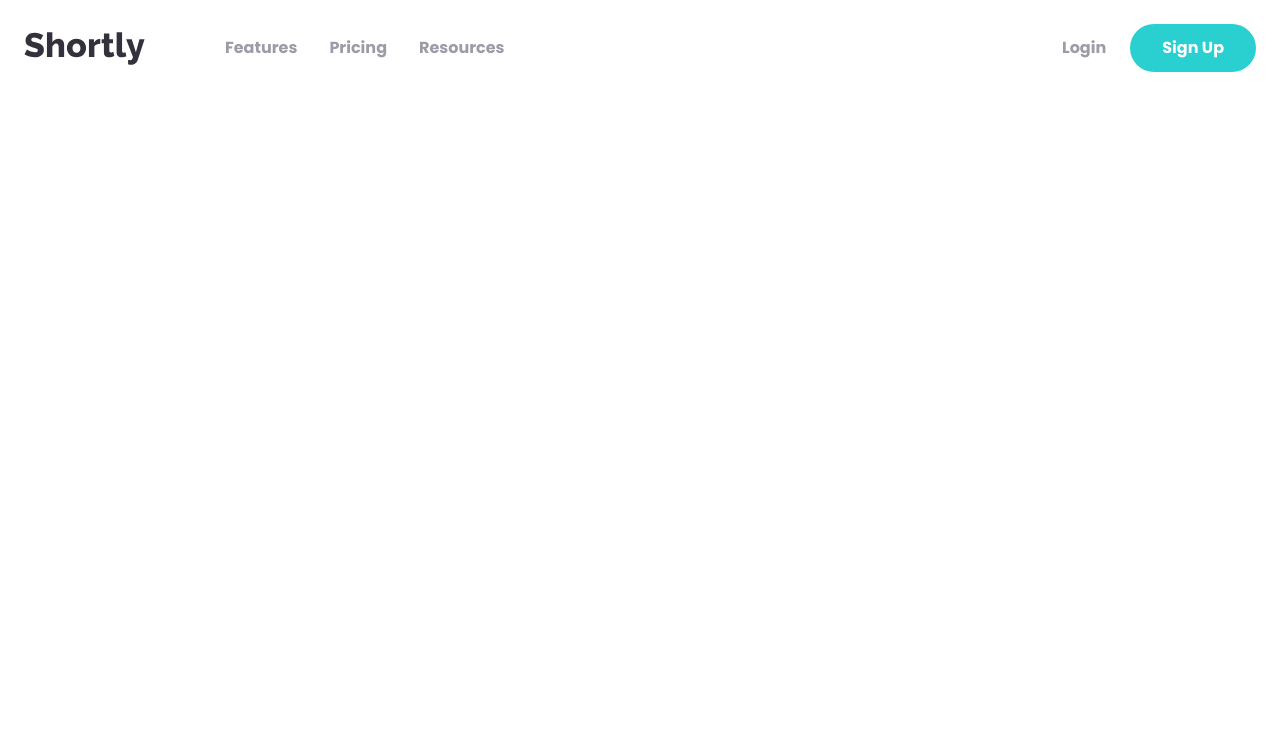
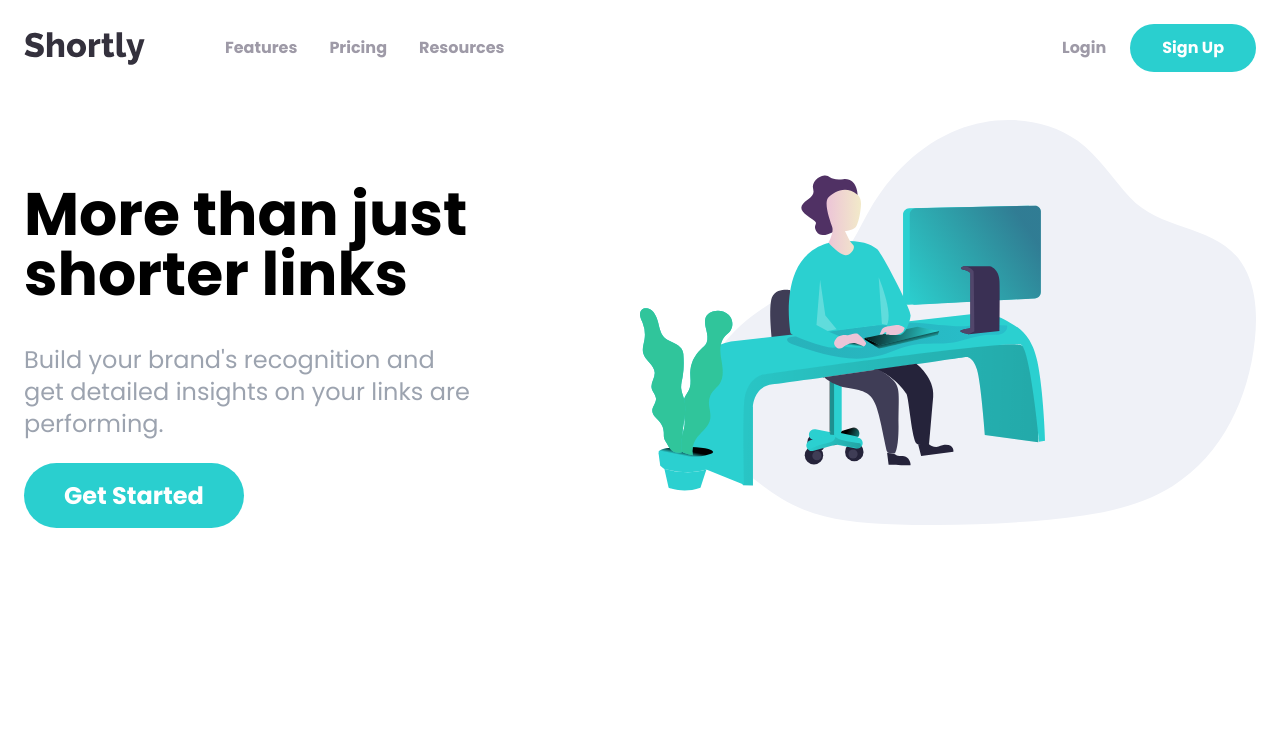
Before and after one commit to tertcoder/shortly, a website: page index.html in a window 1280 px wide. Drawn offline with Linux system fonts and the light colour scheme.

Commit message:
hero section

```diff
--- a/index.html
+++ b/index.html
@@ -61,5 +61,37 @@
 
       <!-- TODO Mobile Menu -->
     </nav>
+
+    <!-- Hero Section -->
+    <section id="hero">
+      <!-- Hero Container -->
+      <div class="container flex flex-col-reverse p-6 mx-auto lg:flex-row">
+        <!-- Content Container -->
+        <div class="flex flex-col space-y-10 mb-44 lg:mt-16 xl:mb-52 lg:w-1/2">
+          <h1
+            class="text-5xl font-bold text-center lg:text-6xl lg:max-w-md lg:text-left"
+          >
+            More than just shorter links
+          </h1>
+          <p
+            class="text-2xl text-center text-gray-400 lg:max-w-md lg:text-left"
+          >
+            Build your brand's recognition and get detailed insights on your
+            links are performing.
+          </p>
+          <div class="mx-auto lg:mx-0">
+            <a
+              href="#"
+              class="px-10 py-5 text-2xl font-bold text-white rounded-full bg-cyan lg:py-4 hover:opacity-70"
+              >Get Started</a
+            >
+          </div>
+        </div>
+        <!-- Image -->
+        <div class="mx-auto mb-24 md:w-180 lg:mb-0 lg:w-1/2">
+          <img src="images/illustration-working.svg" alt="" />
+        </div>
+      </div>
+    </section>
   </body>
 </html>
```
Also changed, not shown: css/style.css.
